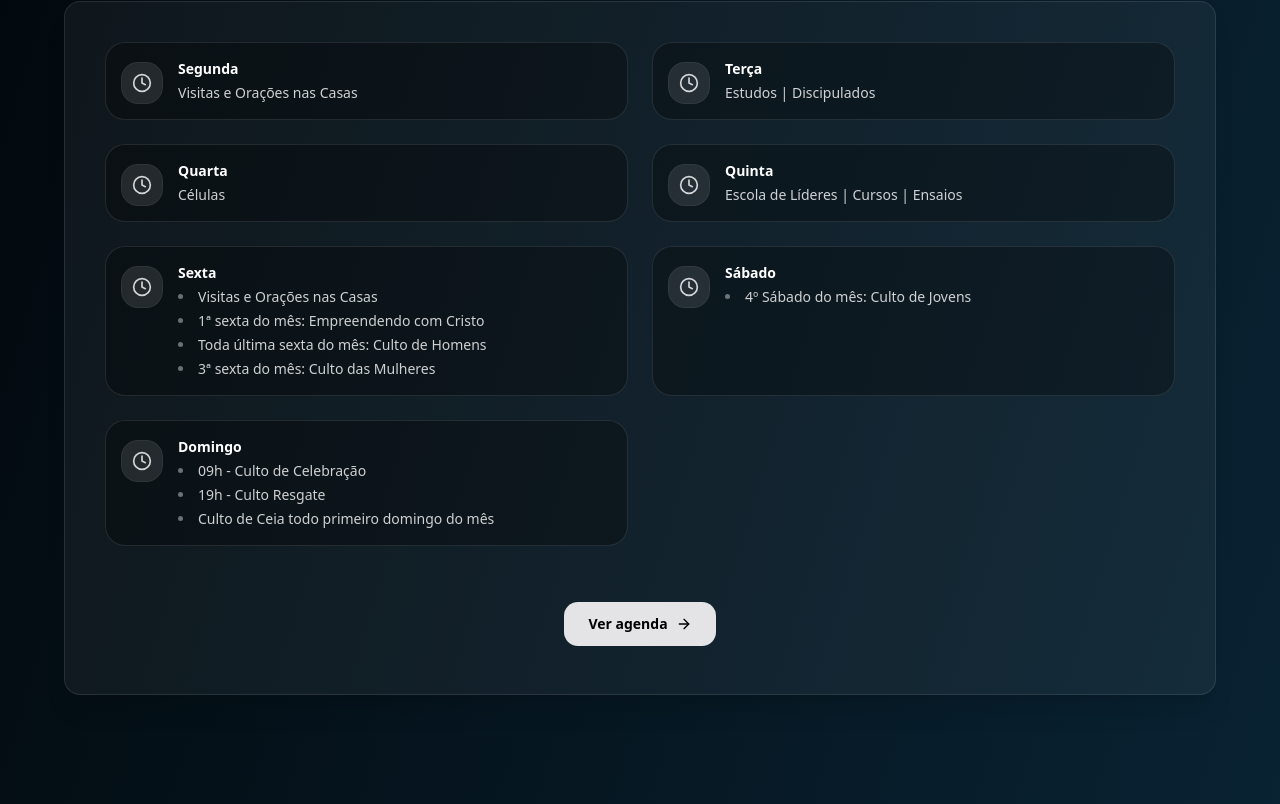
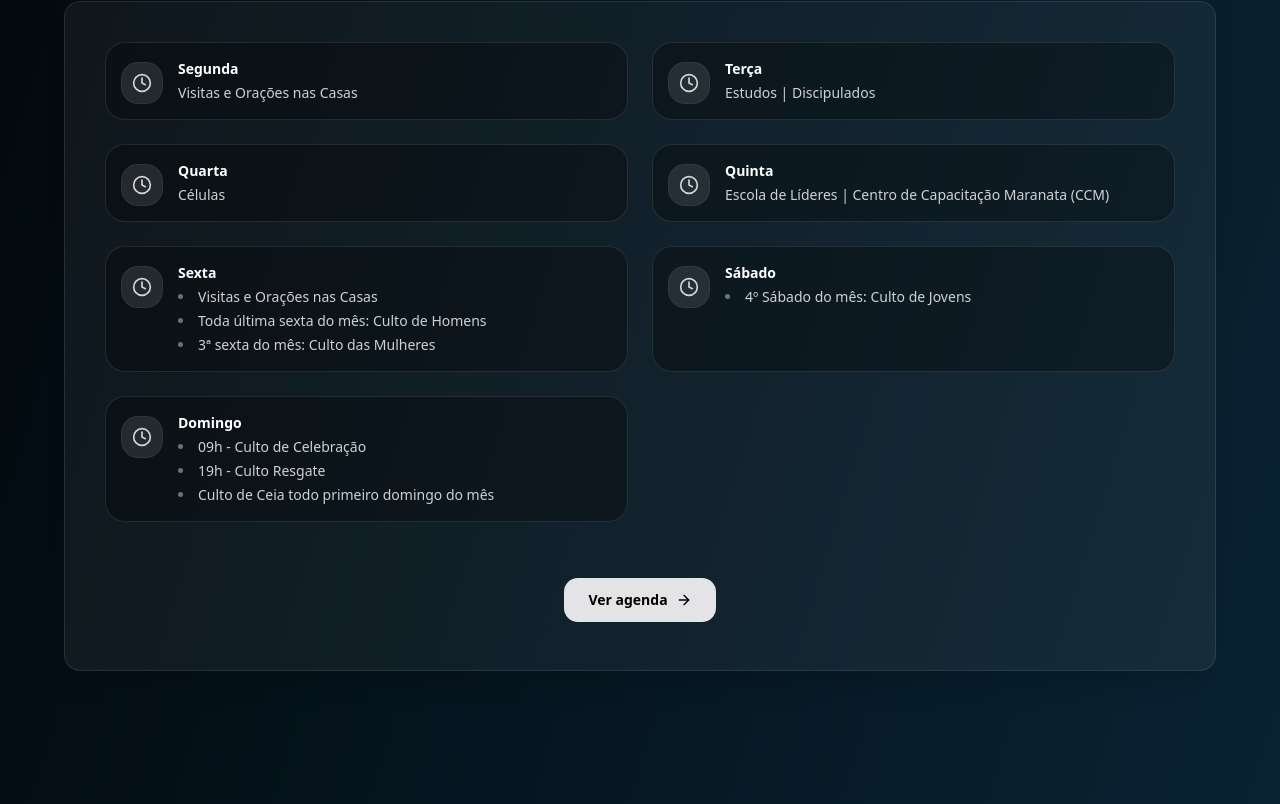
Before and after one commit to esdras-kyo/web-icm, a Next.js app: page / in a window 1280 px wide. Shown: the part 1910-2714 px from the top of the page. Built offline with nearby package versions, Linux system fonts and the light colour scheme; no server answers.

Commit message:
fix week schedule

```diff
--- a/src/app/components/HomeHero.tsx
+++ b/src/app/components/HomeHero.tsx
@@ -77,7 +77,6 @@ export default function HeroMission({
                 priority
                 className="object-cover"
                 sizes="100vw"
-                quality={100}
               />
             </motion.div>
           ) : null}
--- a/src/app/components/WeeklySchedule.tsx
+++ b/src/app/components/WeeklySchedule.tsx
@@ -25,13 +25,12 @@ const SCHEDULE: ScheduleItem[] = [
   },
   {
     day: "Quinta",
-    title: "Escola de Líderes | Cursos | Ensaios",
+    title: "Escola de Líderes | Centro de Capacitação Maranata (CCM)",
   },
   {
     day: "Sexta",
     title: [
       "Visitas e Orações nas Casas",
-      "1ª sexta do mês: Empreendendo com Cristo",
       "Toda última sexta do mês: Culto de Homens",
       "3ª sexta do mês: Culto das Mulheres"
     ],
--- a/src/app/components/navbar.tsx
+++ b/src/app/components/navbar.tsx
@@ -21,13 +21,13 @@ export default function NavBar() {
   }, [scrollY]);
 
   const links = [
+    { href: "/", label: "INICIO" },
     { href: "/contato", label: "CONTATO" },
     { href: "/contribua", label: "CONTRIBUA" },
     { href: "/events", label: "EVENTOS" },
     { href: "/historia", label: "HISTORIA" },
     { href: "/celulas", label: "CÉLULAS" },
     { href: "/agenda", label: "AGENDA" },
-
   ];
 
   useEffect(() => {
```
